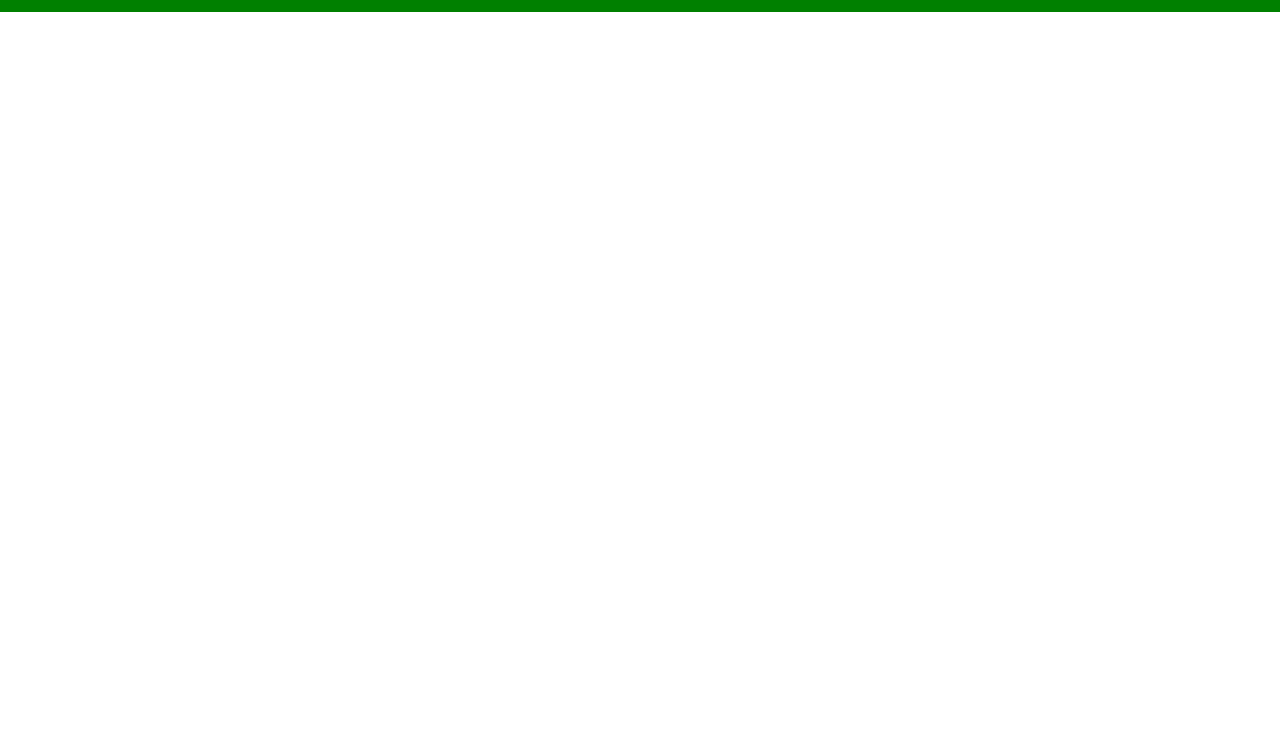
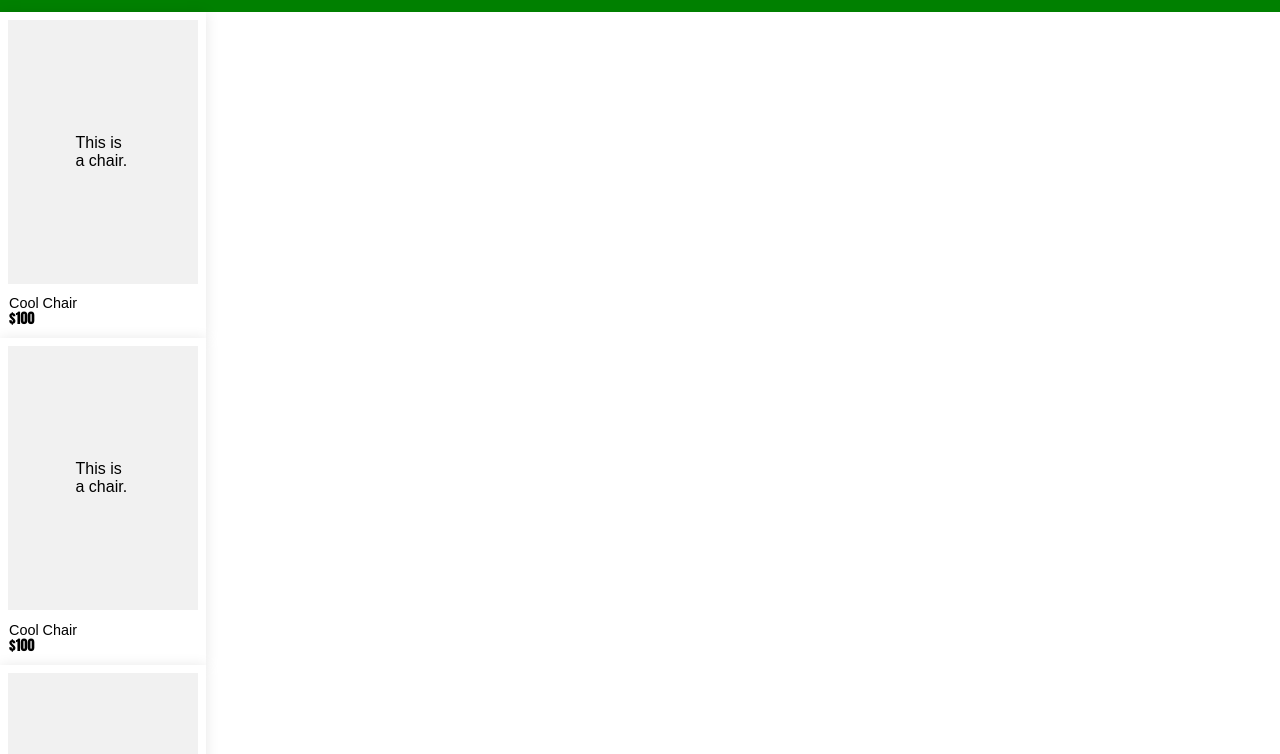
Before and after one commit to Prince-Sharma-07/hackathon-Plants, a plain HTML site: page Accessories.html in a window 1280 px wide. Shown: the part 46-800 px from the top of the page. Drawn offline with Linux system fonts and the light colour scheme.

Commit message:
accessories added

```diff
--- a/Accessories.html
+++ b/Accessories.html
@@ -26,5 +26,25 @@
             <a href="#">Cart (0)</a>
         </div>
     </header>
+
+    <div>
+        <div class="page1">
+<div class="card">
+<div class="image"><span class="text">This is a chair.</span></div>
+  <span class="title">Cool Chair</span>
+  <span class="price">$100</span>
+</div>
+<div class="card1">
+    <div class="image"><span class="text">This is a chair.</span></div>
+      <span class="title">Cool Chair</span>
+      <span class="price">$100</span>
+    </div>
+    <div class="card">
+        <div class="image"><span class="text">This is a chair.</span></div>
+          <span class="title">Cool Chair</span>
+          <span class="price">$100</span>
+        </div>
+        </div>
+    </div>
 </body>
 </html>
--- a/style.css
+++ b/style.css
@@ -136,3 +136,161 @@ footer {
     border-top: 1px solid #444;
     padding-top: 10px;
 }
+
+
+/* Lakshay */
+#page1{
+    display: flex;
+}
+.card {
+    position: relative;
+    width: 11.875em;
+    height: 16.5em;
+    box-shadow: 0px 1px 13px rgba(0,0,0,0.1);
+    cursor: pointer;
+    transition: all 120ms;
+    display: flex;
+    align-items: center;
+    justify-content: center;
+    background: #fff;
+    padding: 0.5em;
+    padding-bottom: 3.4em;
+  }
+
+  .card::after {
+    content: "Add to Cart";
+    padding-top: 1.25em;
+    padding-left: 1.25em;
+    position: absolute;
+    left: 0;
+    bottom: -60px;
+    background: #00AC7C;
+    color: #fff;
+    height: 2.5em;
+    width: 90%;
+    transition: all 80ms;
+    font-weight: 600;
+    text-transform: uppercase;
+    opacity: 0;
+  }
+
+  .card .title {
+    font-family: Arial, Helvetica, sans-serif;
+    font-size: 0.9em;
+    position: absolute;
+    left: 0.625em;
+    bottom: 1.875em;
+    font-weight: 400;
+    color: #000;
+  }
+
+  .card .price {
+    font-family: Impact, Haettenschweiler, 'Arial Narrow Bold', sans-serif;
+    font-size: 0.9em;
+    position: absolute;
+    left: 0.625em;
+    bottom: 0.625em;
+    color: #000;
+  }
+
+  .card:hover::after {
+    bottom: 0;
+    opacity: 1;
+  }
+
+  .card:active {
+    transform: scale(0.98);
+  }
+
+  .card:active::after {
+    content: "Added !";
+    height: 3.125em;
+  }
+
+  .text {
+    max-width: 55px;
+  }
+
+  .image {
+    background: rgb(241, 241, 241);
+    width: 100%;
+    height: 100%;
+    display: grid;
+    place-items: center;
+  }
+  .card1 {
+    position: relative;
+    width: 11.875em;
+    height: 16.5em;
+    box-shadow: 0px 1px 13px rgba(0,0,0,0.1);
+    cursor: pointer;
+    transition: all 120ms;
+    display: flex;
+    align-items: center;
+    justify-content: center;
+    background: #fff;
+    padding: 0.5em;
+    padding-bottom: 3.4em;
+  }
+
+  .card1::after {
+    content: "Add to Cart";
+    padding-top: 1.25em;
+    padding-left: 1.25em;
+    position: absolute;
+    left: 0;
+    bottom: -60px;
+    background: #00AC7C;
+    color: #fff;
+    height: 2.5em;
+    width: 90%;
+    transition: all 80ms;
+    font-weight: 600;
+    text-transform: uppercase;
+    opacity: 0;
+  }
+
+  .card1 .title {
+    font-family: Arial, Helvetica, sans-serif;
+    font-size: 0.9em;
+    position: absolute;
+    left: 0.625em;
+    bottom: 1.875em;
+    font-weight: 400;
+    color: #000;
+  }
+
+  .card1 .price {
+    font-family: Impact, Haettenschweiler, 'Arial Narrow Bold', sans-serif;
+    font-size: 0.9em;
+    position: absolute;
+    left: 0.625em;
+    bottom: 0.625em;
+    color: #000;
+  }
+
+  .card1:hover::after {
+    bottom: 0;
+    opacity: 1;
+  }
+
+  .card1:active {
+    transform: scale(0.98);
+  }
+
+  .card1:active::after {
+    content: "Added !";
+    height: 3.125em;
+  }
+
+  .text {
+    max-width: 55px;
+  }
+
+  .image {
+    background: rgb(241, 241, 241);
+    width: 100%;
+    height: 100%;
+    display: grid;
+    place-items: center;
+  }
```
